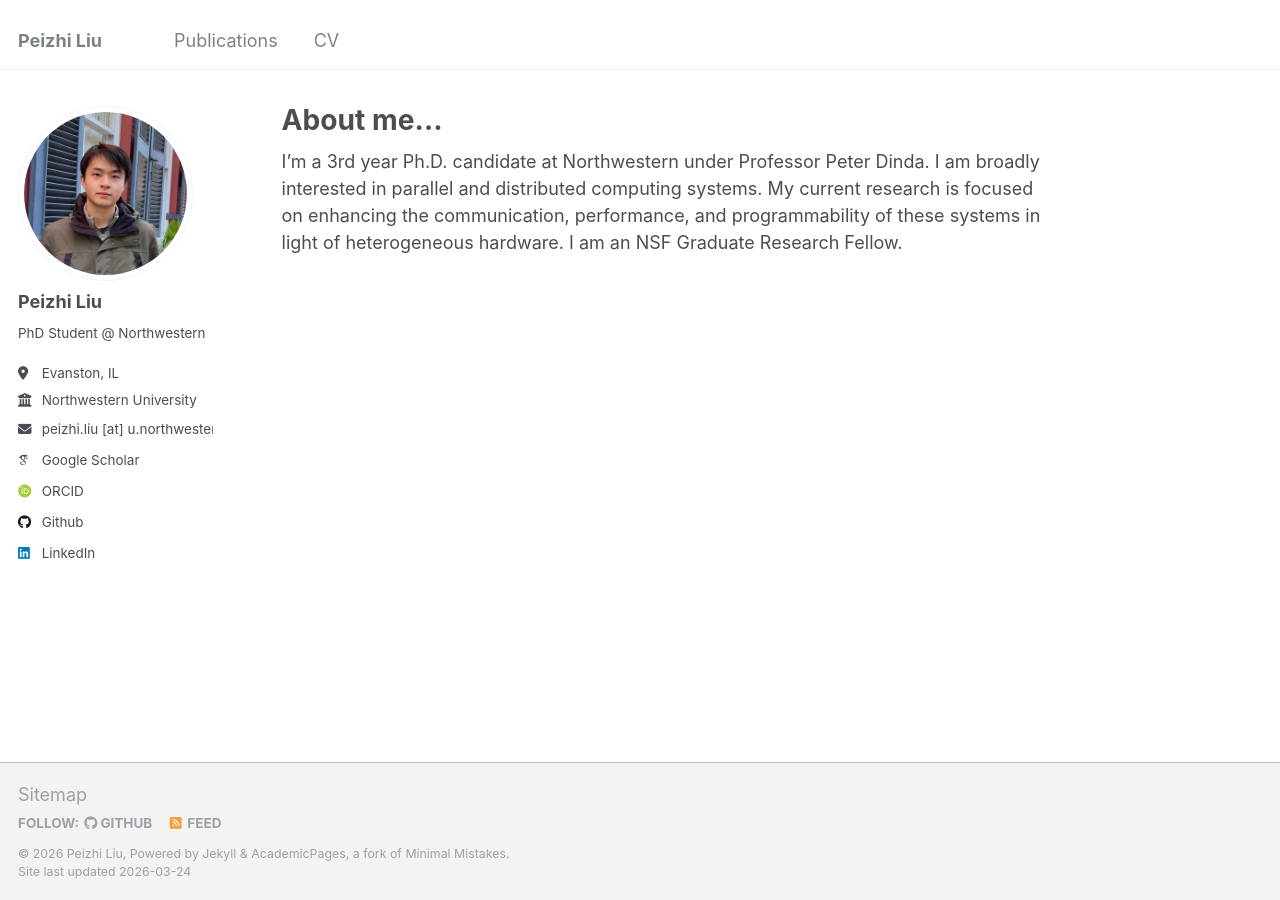
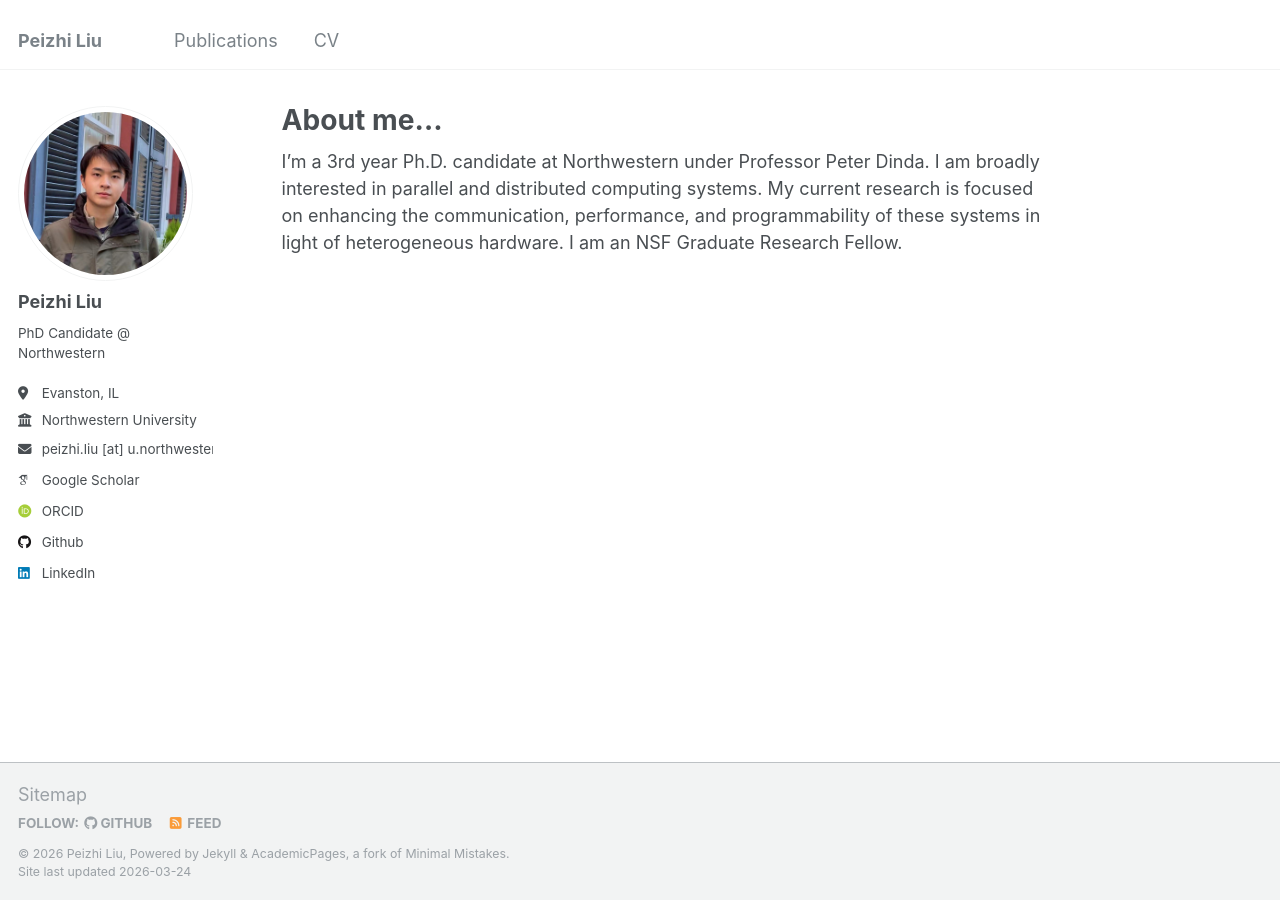
Before and after one commit to peizhiliu168/peizhiliu168.github.io, a Jekyll site: the page built from _pages/about.md, in a window 1280 px wide. Built offline with Jekyll 4.4.1, drawn with Linux system fonts in a browser that asks for light colours; some web fonts are replaced.

Commit message:
changed bio

```diff
--- a/_config.yml
+++ b/_config.yml
@@ -24,7 +24,7 @@ author:
   avatar           : "bio-photo.jpeg"
   name             : "Peizhi Liu"
   pronouns         : # example: "she/her"
-  bio              : "PhD Student @ Northwestern"
+  bio              : "PhD Candidate @ Northwestern"
   location         : "Evanston, IL"
   employer         : "Northwestern University"
   email            : "peizhi.liu [at] u.northwestern.edu"
```
